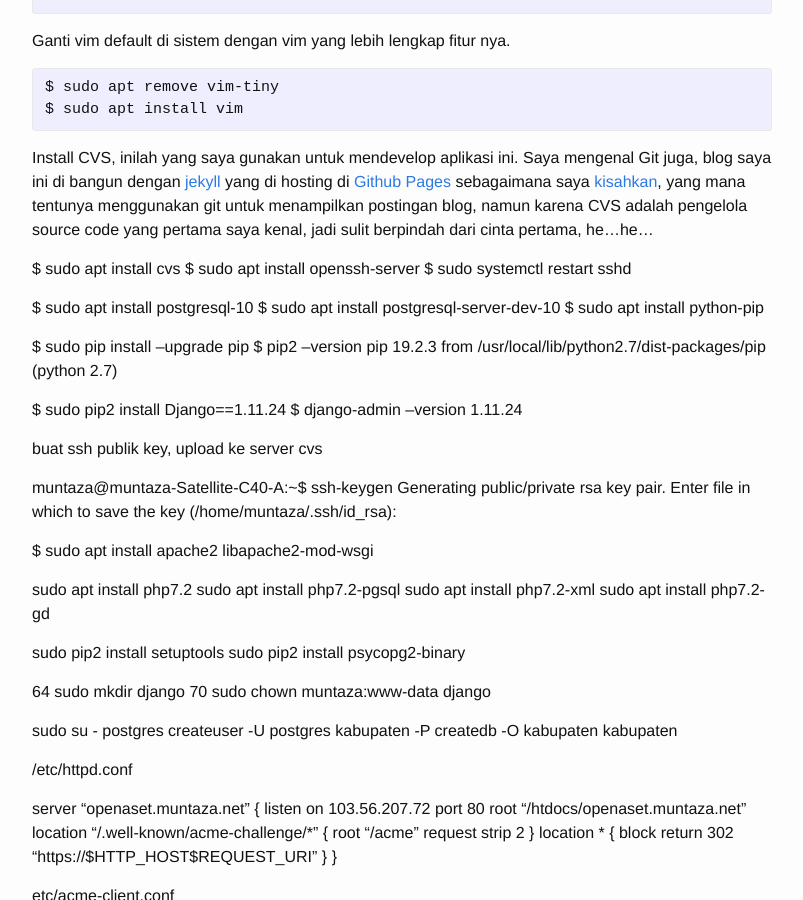
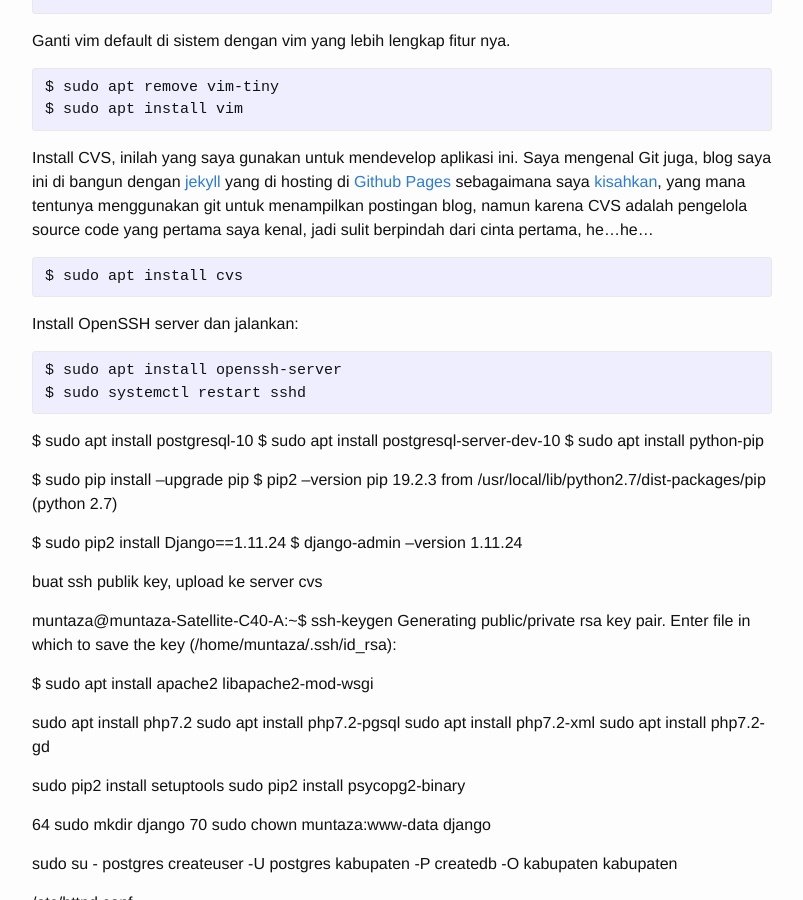
Before and after one commit to muntaza/muntaza.github.io, a Jekyll site: the page built from _posts/2019-09-21-openaset-linux-mint.markdown, in a window 1280 px wide and 900 px high, scrolled down 512 px. Shown: the whole window, without its empty margins (238-1041 px from the left). Built offline with Jekyll 4.4.1, drawn with Linux system fonts in a browser that asks for light colours.

Commit message:
linux dan openaset

```diff
--- a/_posts/2019-09-21-openaset-linux-mint.markdown
+++ b/_posts/2019-09-21-openaset-linux-mint.markdown
@@ -44,10 +44,16 @@ yang mana tentunya menggunakan git untuk menampilkan postingan blog,
 namun karena CVS adalah pengelola source code yang pertama saya kenal,
 jadi sulit berpindah dari cinta pertama, he...he...
 
+{% highlight text %}
+$ sudo apt install cvs
+{% endhighlight %}
 
-$ sudo apt install cvs
+Install OpenSSH server dan jalankan:
+
+{% highlight text %}
 $ sudo apt install openssh-server
 $ sudo systemctl restart sshd
+{% endhighlight %}
 
 
 $ sudo apt install postgresql-10
```
